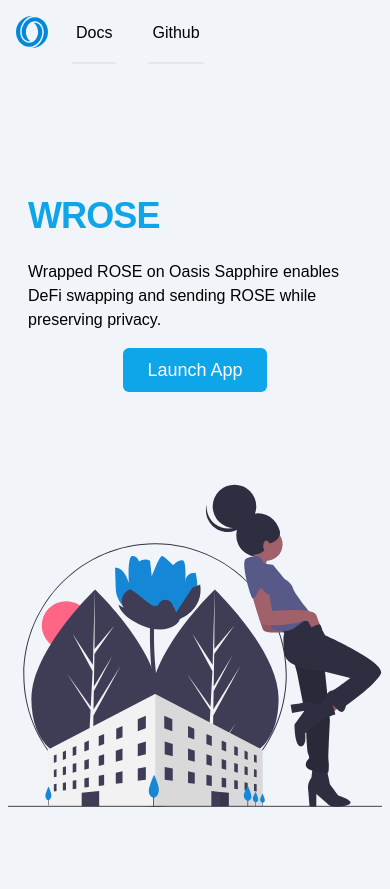
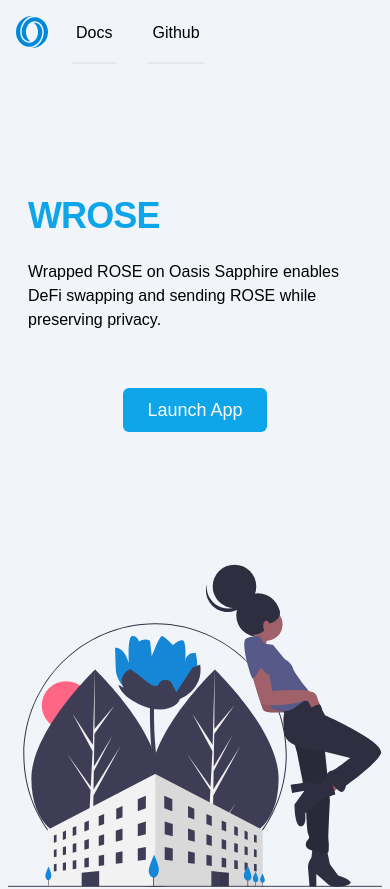
Before and after one commit to leon-do/wrose-dapp, a Next.js app: page / in a window 390 px wide. Shown: the top 889 px of the page. Built offline with nearby package versions, Linux system fonts and the light colour scheme; a web font is replaced by a local one.

Commit message:
launch app padding

```diff
--- a/pages/index.js
+++ b/pages/index.js
@@ -15,9 +15,9 @@
             </span>
           </h1>
           <p className="w-full mx-auto text-base text-left sm:text-lg lg:text-2xl max-w-xl md:text-center">Wrapped ROSE on Oasis Sapphire enables DeFi swapping and sending ROSE while preserving privacy.</p>
-          <div className="my-10">
+          <div className="py-10">
             <Link href="/send">
-              <span className="cursor-pointer px-6 py-3 mb-10 text-lg text-white bg-sky-500 rounded-md md:mb-0 hover:bg-sky-400 md:w-auto">Launch App</span>
+              <span className="cursor-pointer px-6 py-3 text-lg text-white bg-sky-500 rounded-md hover:bg-sky-400">Launch App</span>
             </Link>
           </div>
         </div>
```
